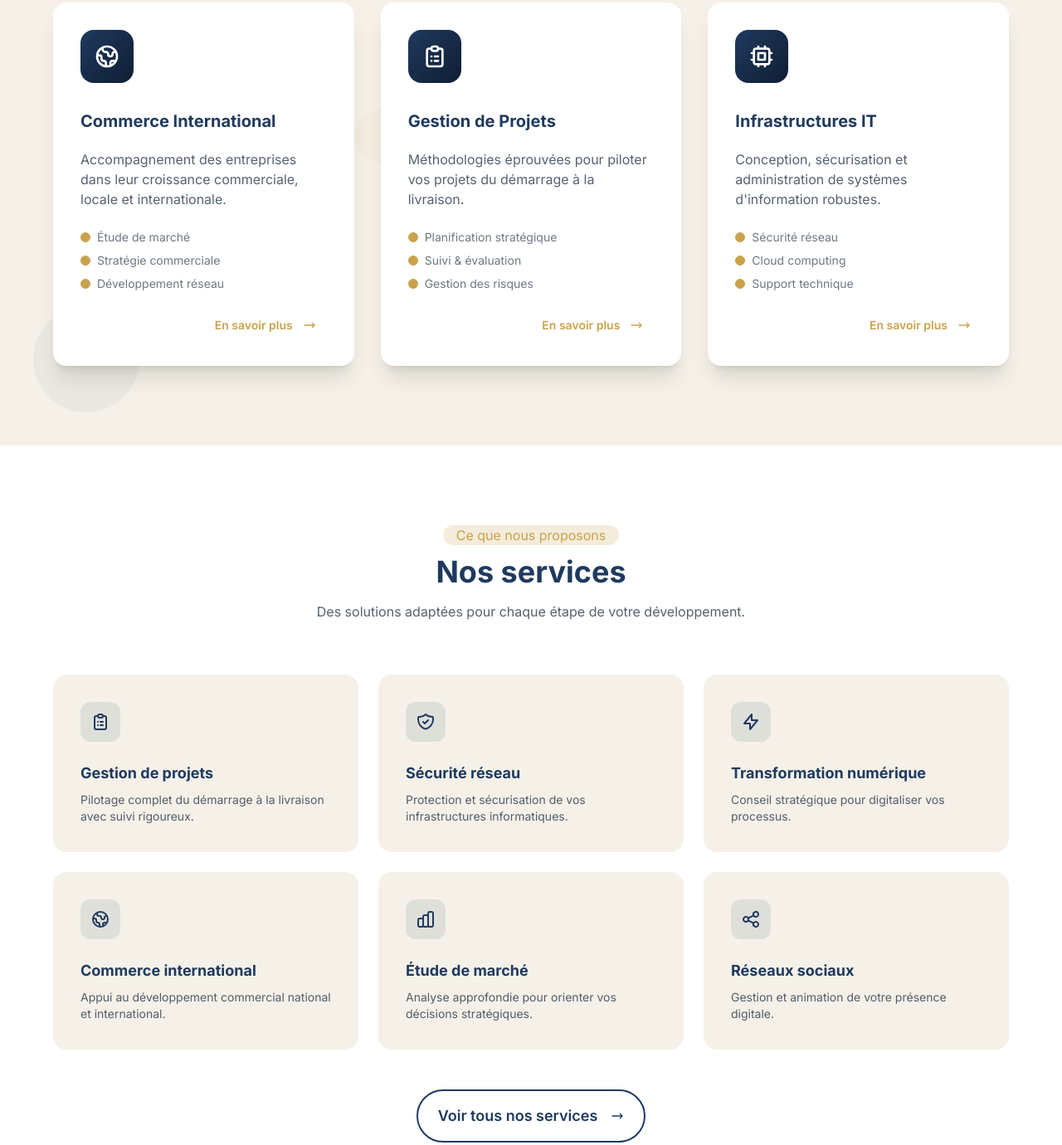
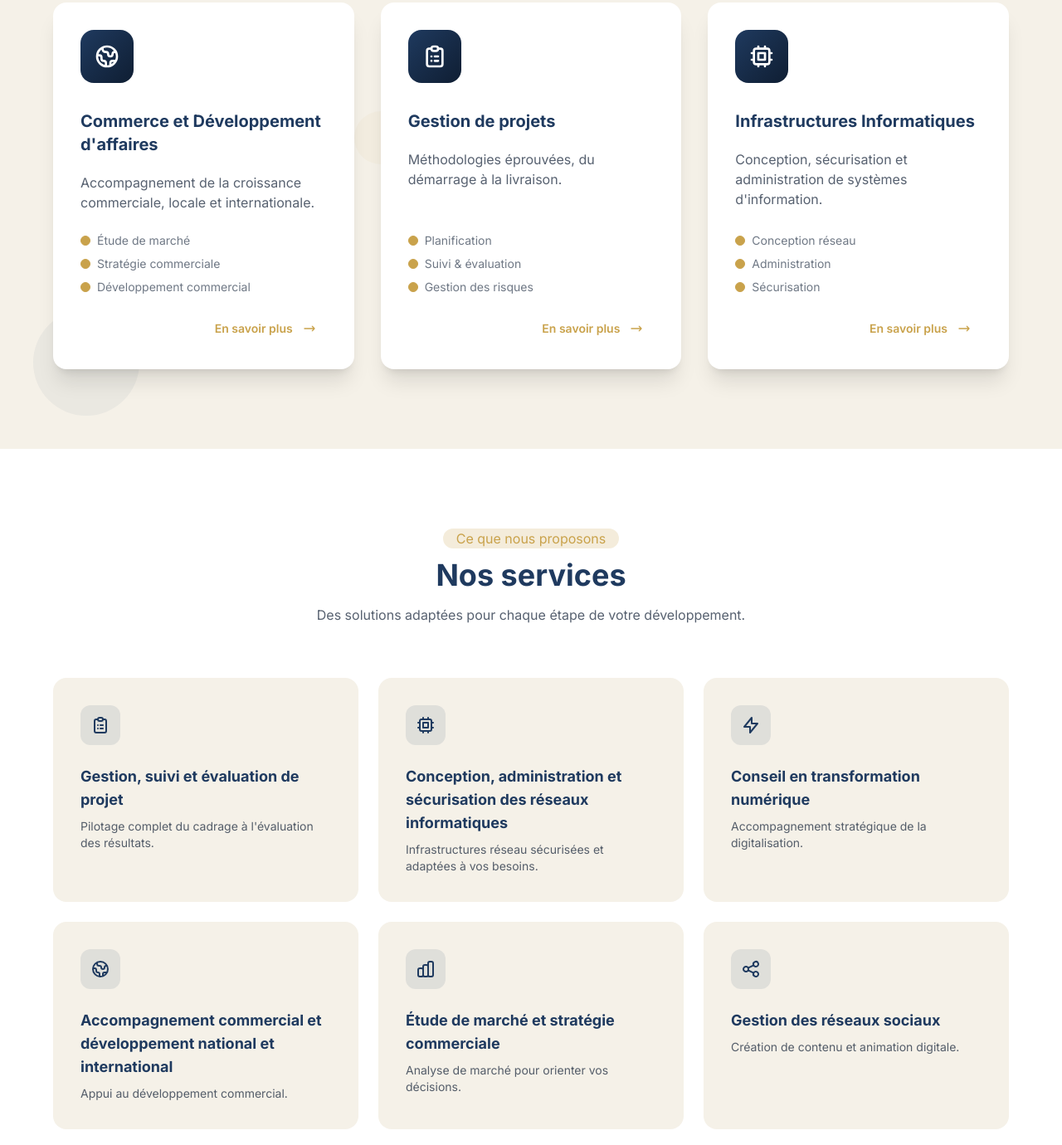
Before and after one commit to OnelKND/himao_group, a website: page index.html in a window 1280 px wide. Shown: the part 1694-3074 px from the top of the page at 83% size. Drawn offline with Linux system fonts and the light colour scheme.

Commit message:
Service MAJ

```diff
--- a/index.html
+++ b/index.html
@@ -271,8 +271,8 @@
                   <path stroke-linecap="round" stroke-linejoin="round" stroke-width="2" d="M3.055 11H5a2 2 0 012 2v1a2 2 0 002 2 2 2 0 012 2v2.945M8 3.935V5.5A2.5 2.5 0 0010.5 8h.5a2 2 0 012 2 2 2 0 104 0 2 2 0 012-2h1.064M15 20.488V18a2 2 0 012-2h3.064M21 12a9 9 0 11-18 0 9 9 0 0118 0z" />
                 </svg>
               </div>
-              <h3 class="text-xl font-bold text-himao-navy mb-3">Commerce International</h3>
-              <p class="text-himao-dark/70 mb-4">Accompagnement des entreprises dans leur croissance commerciale, locale et internationale.</p>
+              <h3 class="text-xl font-bold text-himao-navy mb-3">Commerce et Développement d'affaires</h3>
+              <p class="text-himao-dark/70 mb-4">Accompagnement de la croissance commerciale, locale et internationale.</p>
               <ul class="space-y-2 text-sm text-himao-dark/60">
                 <li class="flex items-center gap-2">
                   <div class="badge badge-secondary badge-xs"></div>
@@ -284,7 +284,7 @@
                 </li>
                 <li class="flex items-center gap-2">
                   <div class="badge badge-secondary badge-xs"></div>
-                  <span>Développement réseau</span>
+                  <span>Développement commercial</span>
                 </li>
               </ul>
               <div class="card-actions justify-end mt-4">
@@ -306,12 +306,12 @@
                   <path stroke-linecap="round" stroke-linejoin="round" stroke-width="2" d="M9 5H7a2 2 0 00-2 2v12a2 2 0 002 2h10a2 2 0 002-2V7a2 2 0 00-2-2h-2M9 5a2 2 0 002 2h2a2 2 0 002-2M9 5a2 2 0 012-2h2a2 2 0 012 2m-3 7h3m-3 4h3m-6-4h.01M9 16h.01" />
                 </svg>
               </div>
-              <h3 class="text-xl font-bold text-himao-navy mb-3">Gestion de Projets</h3>
-              <p class="text-himao-dark/70 mb-4">Méthodologies éprouvées pour piloter vos projets du démarrage à la livraison.</p>
+              <h3 class="text-xl font-bold text-himao-navy mb-3">Gestion de projets</h3>
+              <p class="text-himao-dark/70 mb-4">Méthodologies éprouvées, du démarrage à la livraison.</p>
               <ul class="space-y-2 text-sm text-himao-dark/60">
                 <li class="flex items-center gap-2">
                   <div class="badge badge-secondary badge-xs"></div>
-                  <span>Planification stratégique</span>
+                  <span>Planification</span>
                 </li>
                 <li class="flex items-center gap-2">
                   <div class="badge badge-secondary badge-xs"></div>
@@ -341,20 +341,20 @@
                   <path stroke-linecap="round" stroke-linejoin="round" stroke-width="2" d="M9 3v2m6-2v2M9 19v2m6-2v2M5 9H3m2 6H3m18-6h-2m2 6h-2M7 19h10a2 2 0 002-2V7a2 2 0 00-2-2H7a2 2 0 00-2 2v10a2 2 0 002 2zM9 9h6v6H9V9z" />
                 </svg>
               </div>
-              <h3 class="text-xl font-bold text-himao-navy mb-3">Infrastructures IT</h3>
-              <p class="text-himao-dark/70 mb-4">Conception, sécurisation et administration de systèmes d'information robustes.</p>
+              <h3 class="text-xl font-bold text-himao-navy mb-3">Infrastructures Informatiques</h3>
+              <p class="text-himao-dark/70 mb-4">Conception, sécurisation et administration de systèmes d'information.</p>
               <ul class="space-y-2 text-sm text-himao-dark/60">
                 <li class="flex items-center gap-2">
                   <div class="badge badge-secondary badge-xs"></div>
-                  <span>Sécurité réseau</span>
+                  <span>Conception réseau</span>
                 </li>
                 <li class="flex items-center gap-2">
                   <div class="badge badge-secondary badge-xs"></div>
-                  <span>Cloud computing</span>
+                  <span>Administration</span>
                 </li>
                 <li class="flex items-center gap-2">
                   <div class="badge badge-secondary badge-xs"></div>
-                  <span>Support technique</span>
+                  <span>Sécurisation</span>
                 </li>
               </ul>
               <div class="card-actions justify-end mt-4">
@@ -388,8 +388,8 @@
                   <path stroke-linecap="round" stroke-linejoin="round" stroke-width="2" d="M9 5H7a2 2 0 00-2 2v12a2 2 0 002 2h10a2 2 0 002-2V7a2 2 0 00-2-2h-2M9 5a2 2 0 002 2h2a2 2 0 002-2M9 5a2 2 0 012-2h2a2 2 0 012 2m-3 7h3m-3 4h3m-6-4h.01M9 16h.01" />
                 </svg>
               </div>
-              <h3 class="font-bold text-himao-navy text-lg">Gestion de projets</h3>
-              <p class="text-sm text-himao-dark/70">Pilotage complet du démarrage à la livraison avec suivi rigoureux.</p>
+              <h3 class="font-bold text-himao-navy text-lg">Gestion, suivi et évaluation de projet</h3>
+              <p class="text-sm text-himao-dark/70">Pilotage complet du cadrage à l'évaluation des résultats.</p>
             </div>
           </div>
 
@@ -397,11 +397,11 @@
             <div class="card-body">
               <div class="w-12 h-12 bg-primary/10 rounded-xl flex items-center justify-center mb-4">
                 <svg xmlns="http://www.w3.org/2000/svg" class="h-6 w-6 text-primary" fill="none" viewBox="0 0 24 24" stroke="currentColor">
-                  <path stroke-linecap="round" stroke-linejoin="round" stroke-width="2" d="M9 12l2 2 4-4m5.618-4.016A11.955 11.955 0 0112 2.944a11.955 11.955 0 01-8.618 3.04A12.02 12.02 0 003 9c0 5.591 3.824 10.29 9 11.622 5.176-1.332 9-6.03 9-11.622 0-1.042-.133-2.052-.382-3.016z" />
+                  <path stroke-linecap="round" stroke-linejoin="round" stroke-width="2" d="M9 3v2m6-2v2M9 19v2m6-2v2M5 9H3m2 6H3m18-6h-2m2 6h-2M7 19h10a2 2 0 002-2V7a2 2 0 00-2-2H7a2 2 0 00-2 2v10a2 2 0 002 2zM9 9h6v6H9V9z" />
                 </svg>
               </div>
-              <h3 class="font-bold text-himao-navy text-lg">Sécurité réseau</h3>
-              <p class="text-sm text-himao-dark/70">Protection et sécurisation de vos infrastructures informatiques.</p>
+              <h3 class="font-bold text-himao-navy text-lg">Conception, administration et sécurisation des réseaux informatiques</h3>
+              <p class="text-sm text-himao-dark/70">Infrastructures réseau sécurisées et adaptées à vos besoins.</p>
             </div>
           </div>
 
@@ -412,8 +412,8 @@
                   <path stroke-linecap="round" stroke-linejoin="round" stroke-width="2" d="M13 10V3L4 14h7v7l9-11h-7z" />
                 </svg>
               </div>
-              <h3 class="font-bold text-himao-navy text-lg">Transformation numérique</h3>
-              <p class="text-sm text-himao-dark/70">Conseil stratégique pour digitaliser vos processus.</p>
+              <h3 class="font-bold text-himao-navy text-lg">Conseil en transformation numérique</h3>
+              <p class="text-sm text-himao-dark/70">Accompagnement stratégique de la digitalisation.</p>
             </div>
           </div>
 
@@ -424,8 +424,8 @@
                   <path stroke-linecap="round" stroke-linejoin="round" stroke-width="2" d="M3.055 11H5a2 2 0 012 2v1a2 2 0 002 2 2 2 0 012 2v2.945M8 3.935V5.5A2.5 2.5 0 0010.5 8h.5a2 2 0 012 2 2 2 0 104 0 2 2 0 012-2h1.064M15 20.488V18a2 2 0 012-2h3.064M21 12a9 9 0 11-18 0 9 9 0 0118 0z" />
                 </svg>
               </div>
-              <h3 class="font-bold text-himao-navy text-lg">Commerce international</h3>
-              <p class="text-sm text-himao-dark/70">Appui au développement commercial national et international.</p>
+              <h3 class="font-bold text-himao-navy text-lg">Accompagnement commercial et développement national et international</h3>
+              <p class="text-sm text-himao-dark/70">Appui au développement commercial.</p>
             </div>
           </div>
 
@@ -436,8 +436,8 @@
                   <path stroke-linecap="round" stroke-linejoin="round" stroke-width="2" d="M9 19v-6a2 2 0 00-2-2H5a2 2 0 00-2 2v6a2 2 0 002 2h2a2 2 0 002-2zm0 0V9a2 2 0 012-2h2a2 2 0 012 2v10m-6 0a2 2 0 002 2h2a2 2 0 002-2m0 0V5a2 2 0 012-2h2a2 2 0 012 2v14a2 2 0 01-2 2h-2a2 2 0 01-2-2z" />
                 </svg>
               </div>
-              <h3 class="font-bold text-himao-navy text-lg">Étude de marché</h3>
-              <p class="text-sm text-himao-dark/70">Analyse approfondie pour orienter vos décisions stratégiques.</p>
+              <h3 class="font-bold text-himao-navy text-lg">Étude de marché et stratégie commerciale</h3>
+              <p class="text-sm text-himao-dark/70">Analyse de marché pour orienter vos décisions.</p>
             </div>
           </div>
 
@@ -448,8 +448,8 @@
                   <path stroke-linecap="round" stroke-linejoin="round" stroke-width="2" d="M8.684 13.342C8.886 12.938 9 12.482 9 12c0-.482-.114-.938-.316-1.342m0 2.684a3 3 0 110-2.684m0 2.684l6.632 3.316m-6.632-6l6.632-3.316m0 0a3 3 0 105.367-2.684 3 3 0 00-5.367 2.684zm0 9.316a3 3 0 105.368 2.684 3 3 0 00-5.368-2.684z" />
                 </svg>
               </div>
-              <h3 class="font-bold text-himao-navy text-lg">Réseaux sociaux</h3>
-              <p class="text-sm text-himao-dark/70">Gestion et animation de votre présence digitale.</p>
+              <h3 class="font-bold text-himao-navy text-lg">Gestion des réseaux sociaux</h3>
+              <p class="text-sm text-himao-dark/70">Création de contenu et animation digitale.</p>
             </div>
           </div>
         </div>
```
Also changed, not shown: himao_site/index.html (deleted, +0 -11 lines), services.html (+12 -12 lines), assets/images/android-chrome-192x192.png (added), assets/images/android-chrome-512x512.png (added), assets/images/apple-touch-icon.png (added), assets/images/favicon-16x16.png (added), assets/images/favicon-32x32.png (added), assets/images/favicon.ico, assets/images/logo2.png (added).
